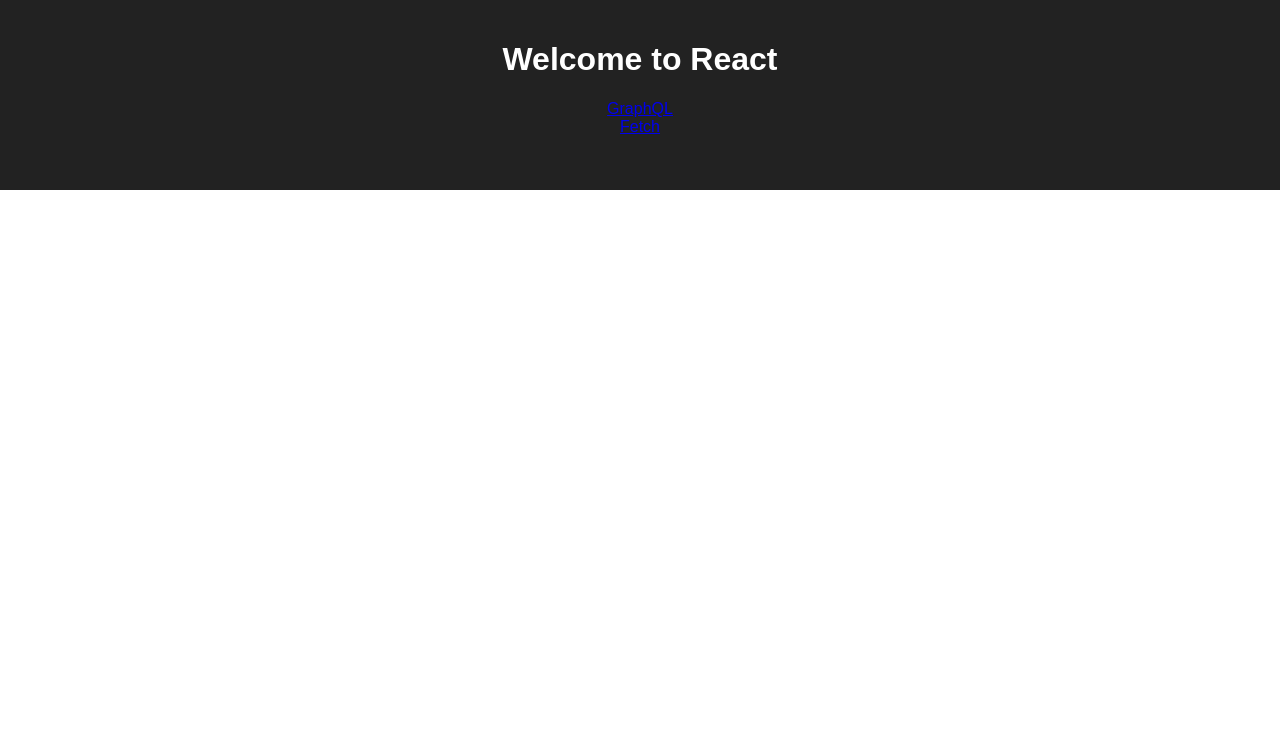
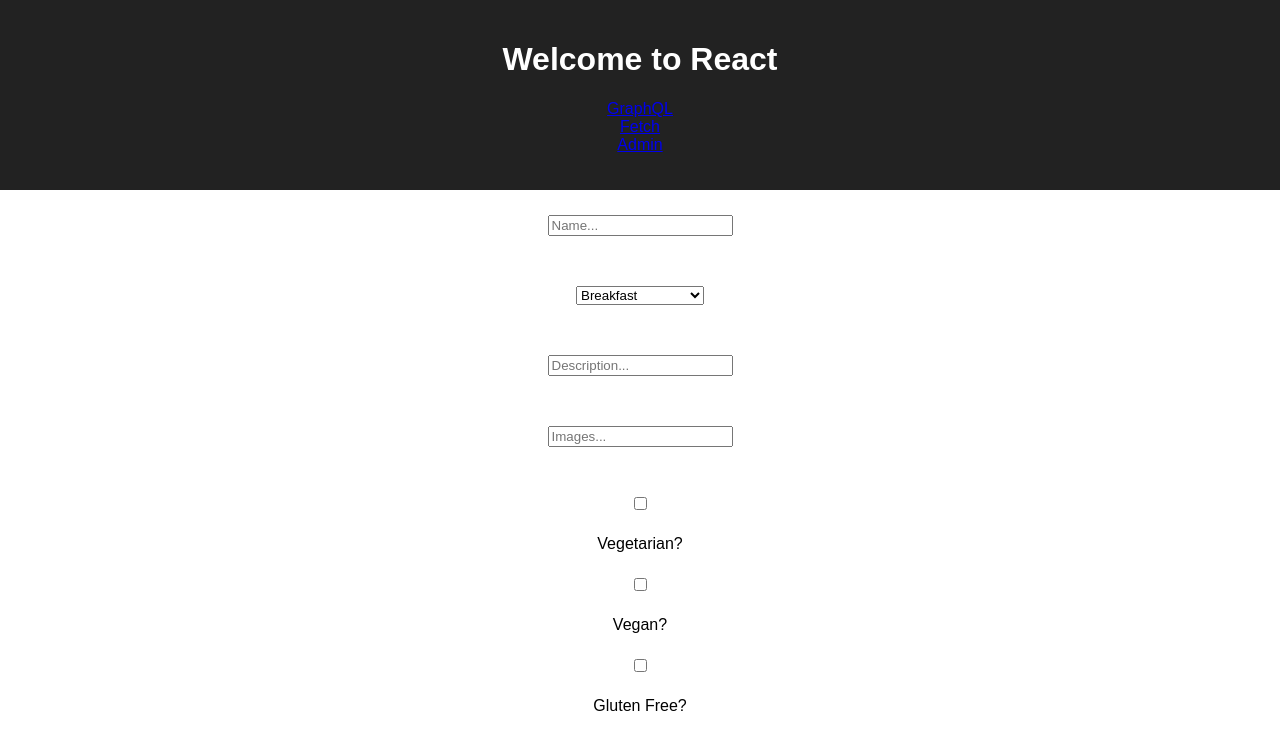
Before and after one commit to garethpbk/apollo-rest-talk, a React (Create React App) app in the folder react-front/: page /admin in a window 1280 px wide. Shown: the top 750 px of the page. Built offline with nearby package versions, Linux system fonts and the light colour scheme; what apollo-link-rest would draw is missing.

Commit message:
Started admin form for react front

```diff
--- a/react-front/src/App.css
+++ b/react-front/src/App.css
@@ -32,3 +32,18 @@
   justify-content: space-between;
   padding: 15px 20px;
 }
+
+input,
+select {
+  display: block;
+  margin: 25px 0;
+}
+
+.admin-container {
+  max-width: 980px;
+  margin: 0 auto;
+
+  display: flex;
+  flex-direction: column;
+  align-items: center;
+}
--- a/react-front/src/App.js
+++ b/react-front/src/App.js
@@ -6,6 +6,7 @@
 import { ApolloProvider } from 'react-apollo';
 import './App.css';
 
+import Admin from './components/Admin';
 import Gql from './components/Gql';
 import Fetch from './components/Fetch';
 
@@ -29,10 +30,13 @@
               <Link to="/">GraphQL</Link>
               <br />
               <Link to="/fetch">Fetch</Link>
+              <br />
+              <Link to="/admin">Admin</Link>
             </header>
             <Switch>
               <Route exact path="/" render={props => <Gql />} />
               <Route exact path="/fetch" render={props => <Fetch />} />
+              <Route exact path="/admin" render={props => <Admin />} />
             </Switch>
           </div>
         </Router>
--- a/react-front/src/components/Admin.js
+++ b/react-front/src/components/Admin.js
@@ -1,7 +1,6 @@
 import React, { Component } from 'react';
 
 export default class Admin extends Component {
-  render() {
   state = {
     recipe: {
       name: '',
@@ -9,13 +8,53 @@
       description: '',
       ingredients: [],
       images: [],
-        dietary: {
-          vegetarian: false,
-          vegan: false,
-          glutenFree: false,
-        },
+      dietary: { vegetarian: false, vegan: false, glutenFree: false },
     },
   };
-    return <div />;
+
+  changeHandler = e => {
+    console.log(e);
+    const name = e.target.name;
+    const value = e.target.value;
+
+    const updateObj = { ...this.state.recipe };
+
+    updateObj[name] = value;
+
+    this.setState({
+      recipe: updateObj,
+    });
+  };
+
+  render() {
+    const { name, category, description, ingredients, images, dietary } = this.state.recipe;
+    return (
+      <div className="admin-container">
+        <input name="name" type="text" value={name} placeholder="Name..." onChange={e => this.changeHandler(e)} />
+        <select name="category" value={category}>
+          <option value="Breakfast">Breakfast</option>
+          <option value="Second Breakfast">Second Breakfast</option>
+          <option value="Lunch">Lunch</option>
+          <option value="Dinner">Dinner</option>
+          <option value="Main Course">Main Course</option>
+          <option value="Snack">Snack</option>
+          <option value="Dessert">Dessert</option>
+        </select>
+        <input
+          name="description"
+          type="text"
+          value={description}
+          placeholder="Description..."
+          onChange={e => this.changeHandler(e)}
+        />
+        <input name="images" type="text" value={images} placeholder="Images..." onChange={e => this.changeHandler(e)} />
+        <input name="vegetarian" type="checkbox" checked={dietary.vegetarian} />
+        <label htmlFor="vegetarian">Vegetarian?</label>
+        <input name="vegan" type="checkbox" checked={dietary.vegan} />
+        <label htmlFor="vegan">Vegan?</label>
+        <input name="glutenFree" type="checkbox" checked={dietary.glutenFree} />
+        <label htmlFor="glutenFree">Gluten Free?</label>
+      </div>
+    );
   }
 }
```
Lines whose indentation alone changed are shown as unchanged.
